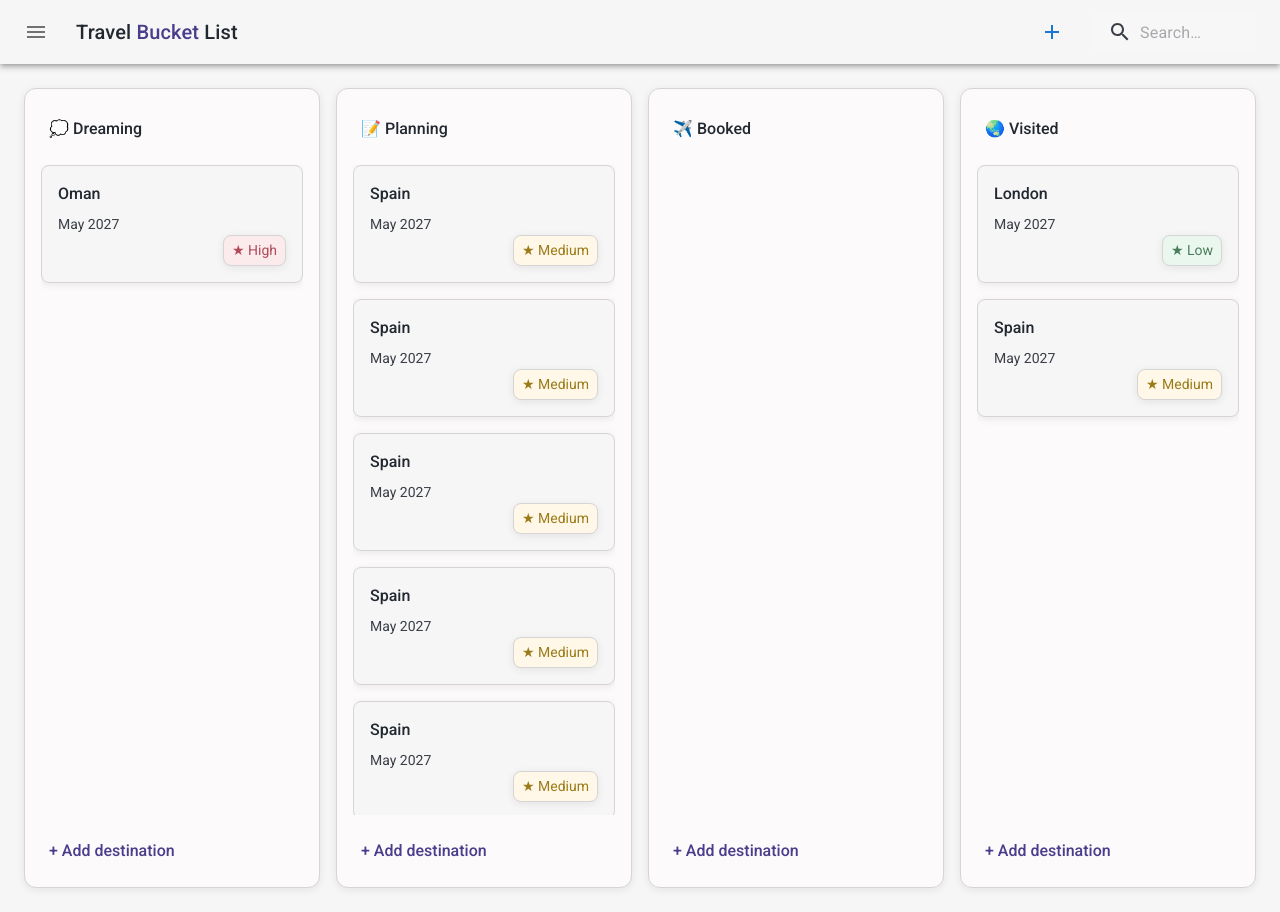
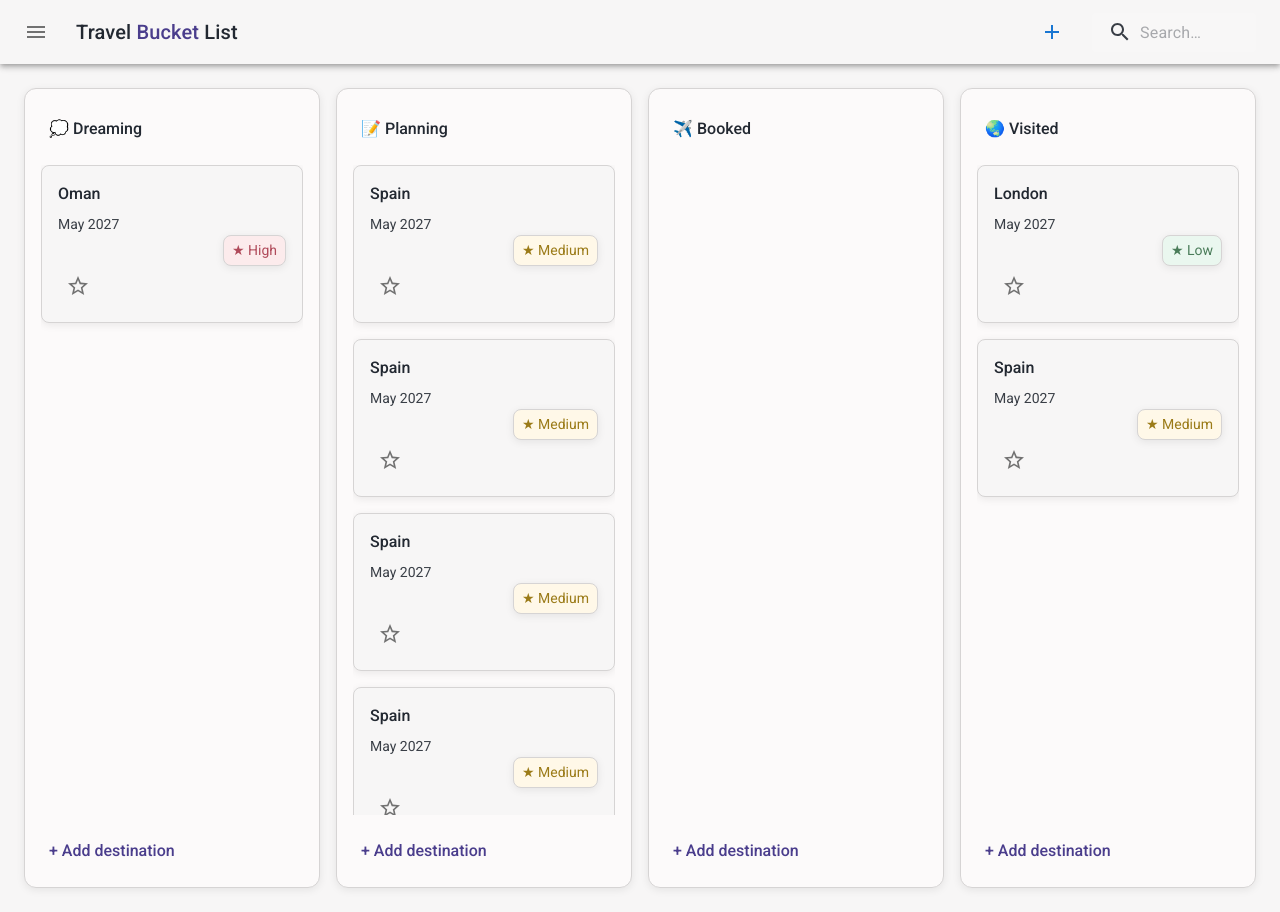
Before and after one commit to alluszru/travel-bucket-list, a React (Vite) app: page / in a window 1280 px wide. Built offline with nearby package versions, Linux system fonts and the light colour scheme.

Commit message:
feat: add favorite toggle

```diff
--- a/src/App.jsx
+++ b/src/App.jsx
@@ -22,55 +22,63 @@ const [destinations, setDestinantions] = useState([
   place: "London",
   priority: "Low",
   status: "Visited",
-  date: "May 2027"
+  date: "May 2027",
+  favorite: false
   },
   {
   id: crypto.randomUUID(),
   place: "Oman",
   priority: "High",
   status: "Dreaming",
-  date: "May 2027"
+  date: "May 2027",
+  favorite: false
   },
    {
   id: crypto.randomUUID(),
   place: "Spain",
   priority: "Medium",
   status: "Planning",
-  date: "May 2027"
+  date: "May 2027",
+  favorite: false
   },
   {
   id: crypto.randomUUID(),
   place: "Spain",
   priority: "Medium",
   status: "Planning",
-  date: "May 2027"
+  date: "May 2027",
+  favorite: false
   },
      {
   id: crypto.randomUUID(),
   place: "Spain",
   priority: "Medium",
   status: "Planning",
-  date: "May 2027"
+  date: "May 2027",
+  favorite: false
   },
      {
   id: crypto.randomUUID(),
   place: "Spain",
   priority: "Medium",
   status: "Visited",
-  date: "May 2027"
+  date: "May 2027",
+  favorite: false
   },
   {id: crypto.randomUUID(),
   place: "Spain",
   priority: "Medium",
   status: "Planning",
-  date: "May 2027"
+  date: "May 2027",
+  favorite: false
   },
      {
   id: crypto.randomUUID(),
   place: "Spain",
   priority: "Medium",
   status: "Planning",
-  date: "May 2027"
+  date: "May 2027",
+  favorite: false
   }]
 );
 
@@ -129,6 +137,19 @@ function handleSaveDestination(destination) {
   }
 }
 
+function changeFavorite(destination) {
+    const destinationToSave = {
+    ...destination,
+    favorite: !destination.favorite
+  };
+  setDestinantions((prev) =>
+    prev.map((item) => {
+      if (item.id === destination.id) {
+        return destinationToSave
+      }
+      return item;
+    }))
+}
 
 
 
@@ -158,6 +179,7 @@ function handleSaveDestination(destination) {
           open={open}
           openDialog={openDialog}
           onOpenDestination={openDestination}
+          changeFavorite={changeFavorite}
 
 
         />
--- a/src/Board.jsx
+++ b/src/Board.jsx
@@ -22,6 +22,7 @@ return (
             open={props.open}
             openDialog={props.openDialog}
             onOpenDestination={props.onOpenDestination}
+            changeFavorite={props.changeFavorite}
 
           />
         );
--- a/src/Card.jsx
+++ b/src/Card.jsx
@@ -1,3 +1,7 @@
+import StarBorderPurple500OutlinedIcon from '@mui/icons-material/StarBorderPurple500Outlined';
+import StarOutlinedIcon from '@mui/icons-material/StarOutlined';
+import IconButton from '@mui/material/IconButton';
+
 function Card(props) {
 
     return (
@@ -8,6 +12,13 @@ function Card(props) {
                 <p className="priorityBadge"
                 style={{color: props.priorityTextColor[props.priority], backgroundColor: props.priorityColor[props.priority] }}>★ {props.priority}</p>
             </div>
+            <div>
+                <IconButton onClick={(event) => {event.stopPropagation();
+                    props.changeFavorite()}}>
+                {props.favorite ?<StarOutlinedIcon/> : <StarBorderPurple500OutlinedIcon/>}
+                </IconButton>
+            </div>
+
         </div>
     )
 
--- a/src/Column.jsx
+++ b/src/Column.jsx
@@ -19,10 +19,12 @@ function Column(props) {
                      place = {card.place}
                      priority={card.priority}
                      date={card.date}
+                     favorite={card.favorite}
                      priorityColor={props.priorityColor}
                     priorityTextColor={props.priorityTextColor}
                     openDialog={props.openDialog}
                     onClick={() => props.onOpenDestination(card)}
+                    changeFavorite = {() => props.changeFavorite(card)}
 
 
                      />)
```
